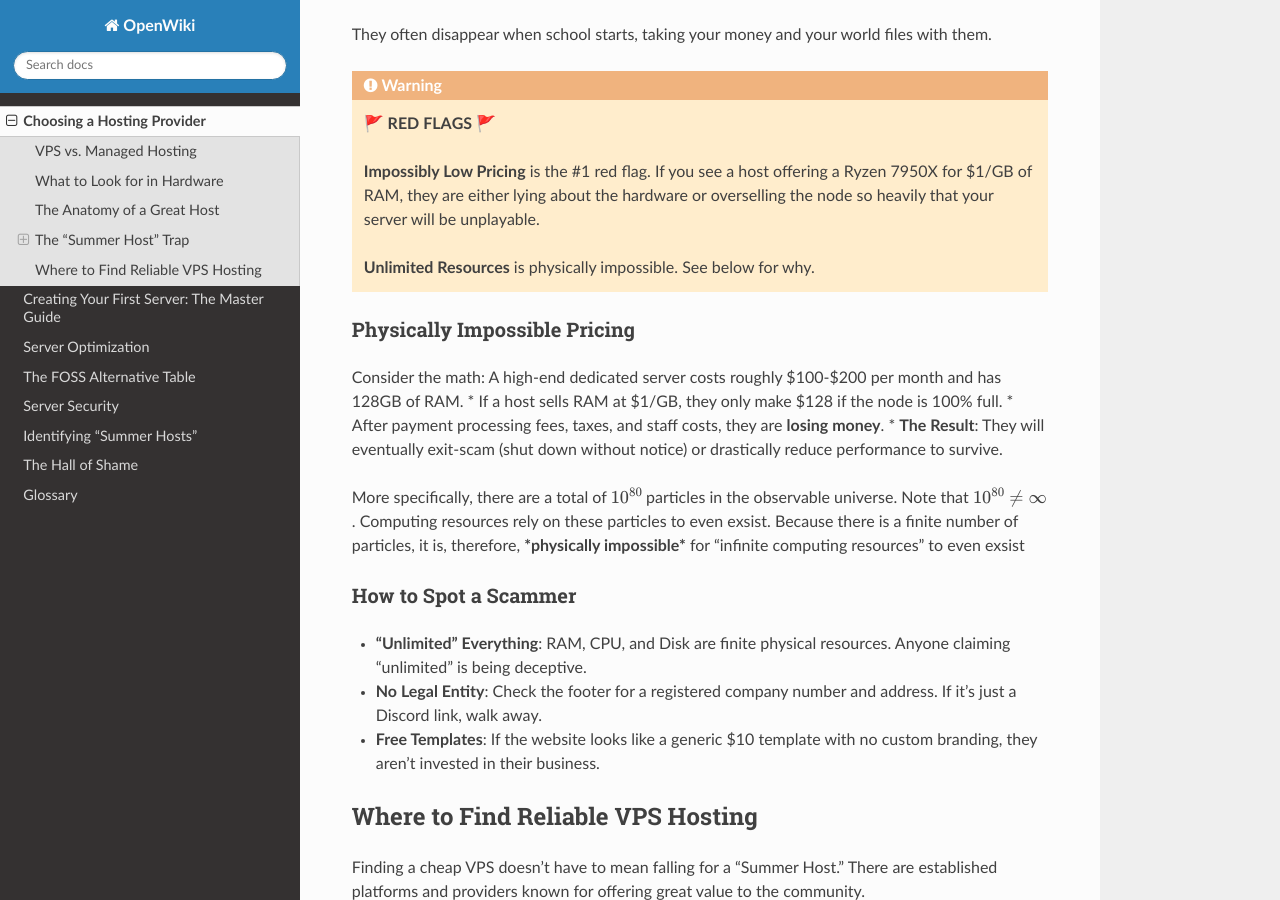
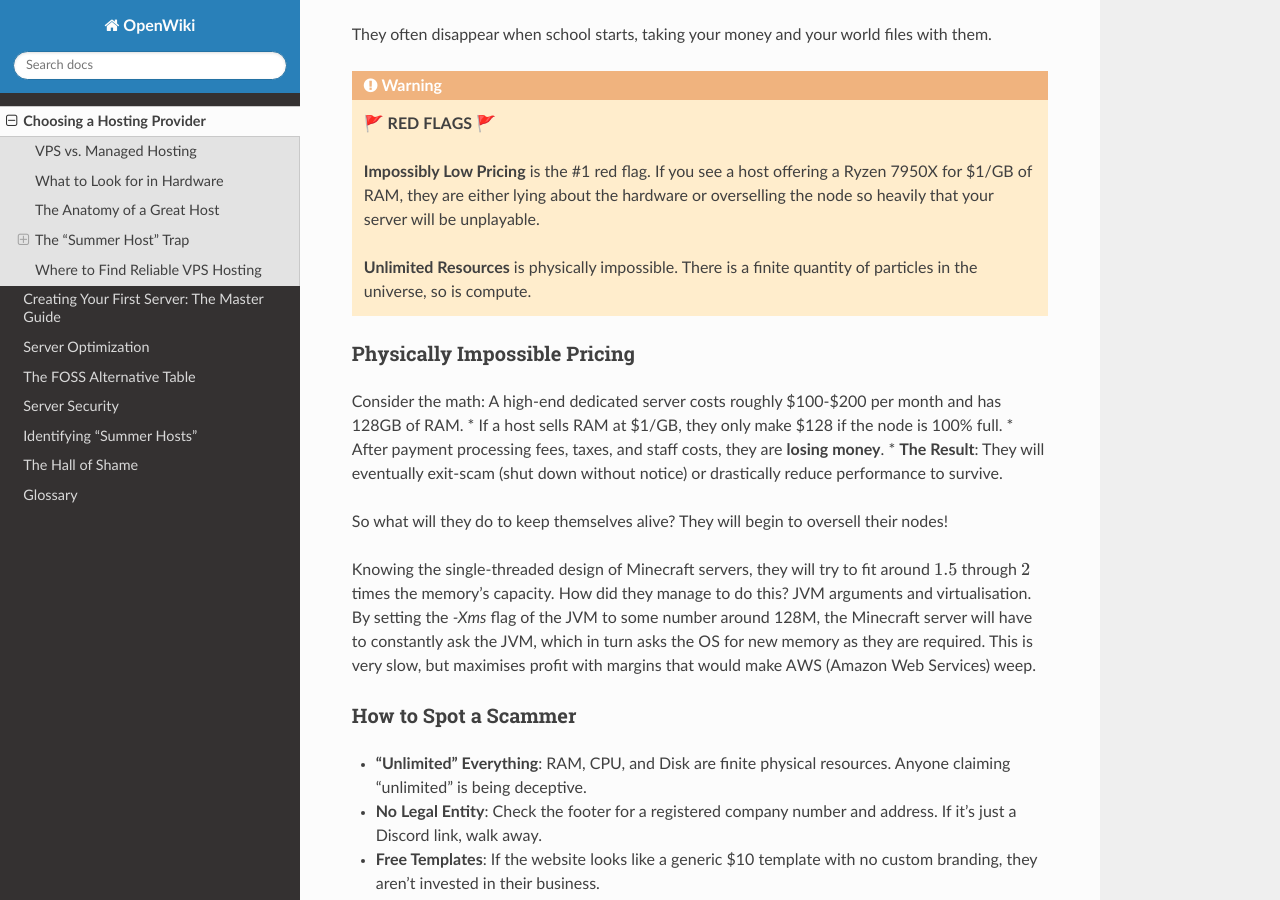
Before and after one commit to Earth1283/OpenWiki, a Sphinx documentation site: the page built from docs/source/hosting.rst, in a window 1280 px wide and 900 px high, scrolled down 1639 px. Built offline with Sphinx 7.4.7 and the Read the Docs theme 3.1.0, drawn with Linux system fonts in a browser that asks for light colours.

Commit message:
added profits section for summer hosts

```diff
--- a/docs/source/hosting.rst
+++ b/docs/source/hosting.rst
@@ -72,7 +72,7 @@ They often disappear when school starts, taking your money and your world files
 
    **Impossibly Low Pricing** is the #1 red flag. If you see a host offering a Ryzen 7950X for $1/GB of RAM, they are either lying about the hardware or overselling the node so heavily that your server will be unplayable.
 
-   **Unlimited Resources** is physically impossible. See below for why.
+   **Unlimited Resources** is physically impossible. There is a finite quantity of particles in the universe, so is compute.
 
 Physically Impossible Pricing
 ~~~~~~~~~~~~~~~~~~~~~~~~~~~~~
@@ -82,9 +82,12 @@ Consider the math: A high-end dedicated server costs roughly $100-$200 per month
 *   After payment processing fees, taxes, and staff costs, they are **losing money**.
 *   **The Result**: They will eventually exit-scam (shut down without notice) or drastically reduce performance to survive.
 
-More specifically, there are a total of :math:`10^{80}` particles in the observable universe. Note that :math:`10^{80}≠∞`.
-Computing resources rely on these particles to even exsist. Because there is a finite number of particles,
-it is, therefore, ***physically impossible*** for "infinite computing resources" to even exsist
+So what will they do to keep themselves alive? They will begin to oversell their nodes!
+
+Knowing the single-threaded design of Minecraft servers, they will try to fit around :math:`1.5` through :math:`2` times
+the memory's capacity. How did they manage to do this? JVM arguments and virtualisation. By setting the `-Xms` flag of the
+JVM to some number around 128M, the Minecraft server will have to constantly ask the JVM, which in turn asks the OS for new
+memory as they are required. This is very slow, but maximises profit with margins that would make AWS (Amazon Web Services) weep.
 
 How to Spot a Scammer
 ~~~~~~~~~~~~~~~~~~~~~
```
